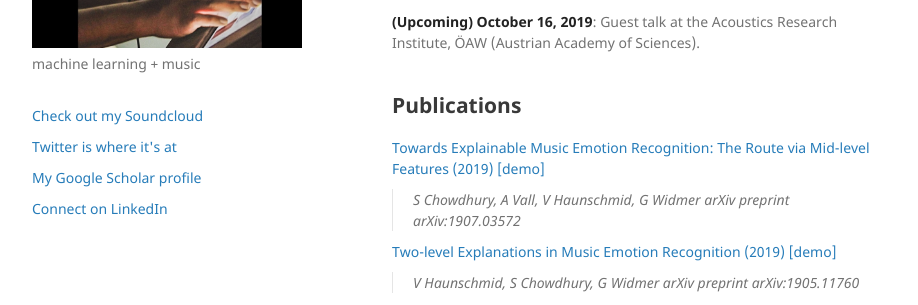
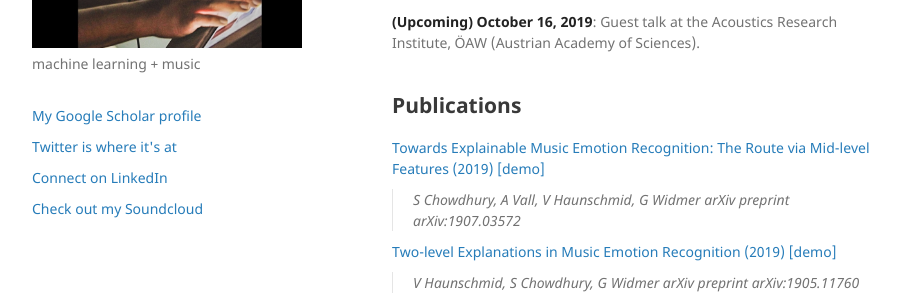
Before and after one commit to shreyanc/shreyanc.github.io, a Jekyll site: the page built from index.md, in a window 1280 px wide. Shown: the part 362-667 px from the top of the page, without its empty margins (178-1096 px from the left). Built offline with Jekyll 4.4.1, drawn with Linux system fonts in a browser that asks for light colours; our own code applies the rules of GitHub Pages for plain Markdown files.

Commit message:
Update default.html

```diff
--- a/_layouts/default.html
+++ b/_layouts/default.html
@@ -40,10 +40,10 @@
         <!-- <p class="view"><a href="{{ site.github.owner_url }}">View My GitHub Profile</a></p> -->
         <br>
         <!--<p class="view"><a href="https://medium.com/@shreyan0311">Go to my Medium blog</a></p>-->
+        <p class="view"><a href="https://scholar.google.at/citations?user=WGjp-vYAAAAJ&hl=en">My Google Scholar profile</a></p>
+        <p class="view"><a href="https://twitter.com/shreyan_ch">Twitter is where it's at</a></p>
+        <p class="view"><a href="https://www.linkedin.com/in/shreyan-chowdhury/">Connect on LinkedIn</a></p>
         <p class="view"><a href="https://soundcloud.com/shreyan-chowdhury">Check out my Soundcloud</a></p>
-        <p class="view"><a href="https://twitter.com/shreyan_ch">Twitter is where it's at</a></p>
-        <p class="view"><a href="https://scholar.google.at/citations?user=WGjp-vYAAAAJ&hl=en">My Google Scholar profile</a></p>
-        <p class="view"><a href="https://www.linkedin.com/in/shreyan-chowdhury/">Connect on LinkedIn</a></p>
 
 
         {% endif %}
```
